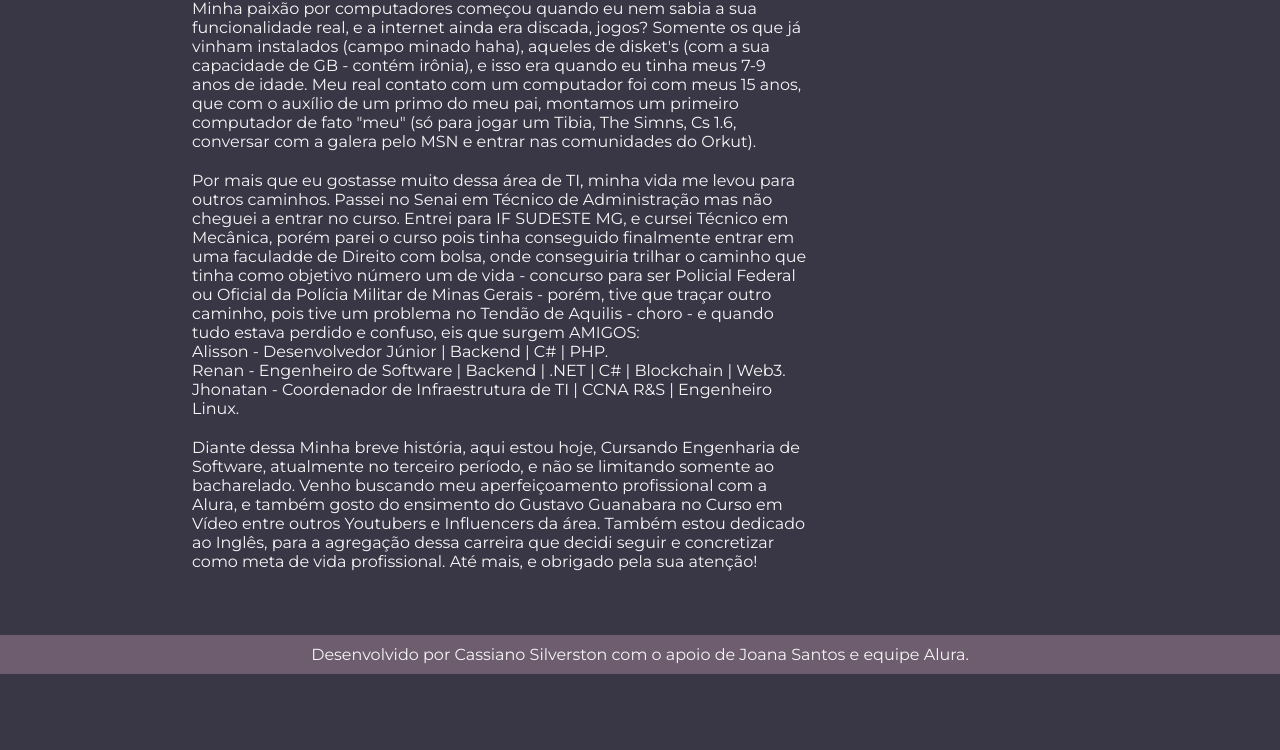
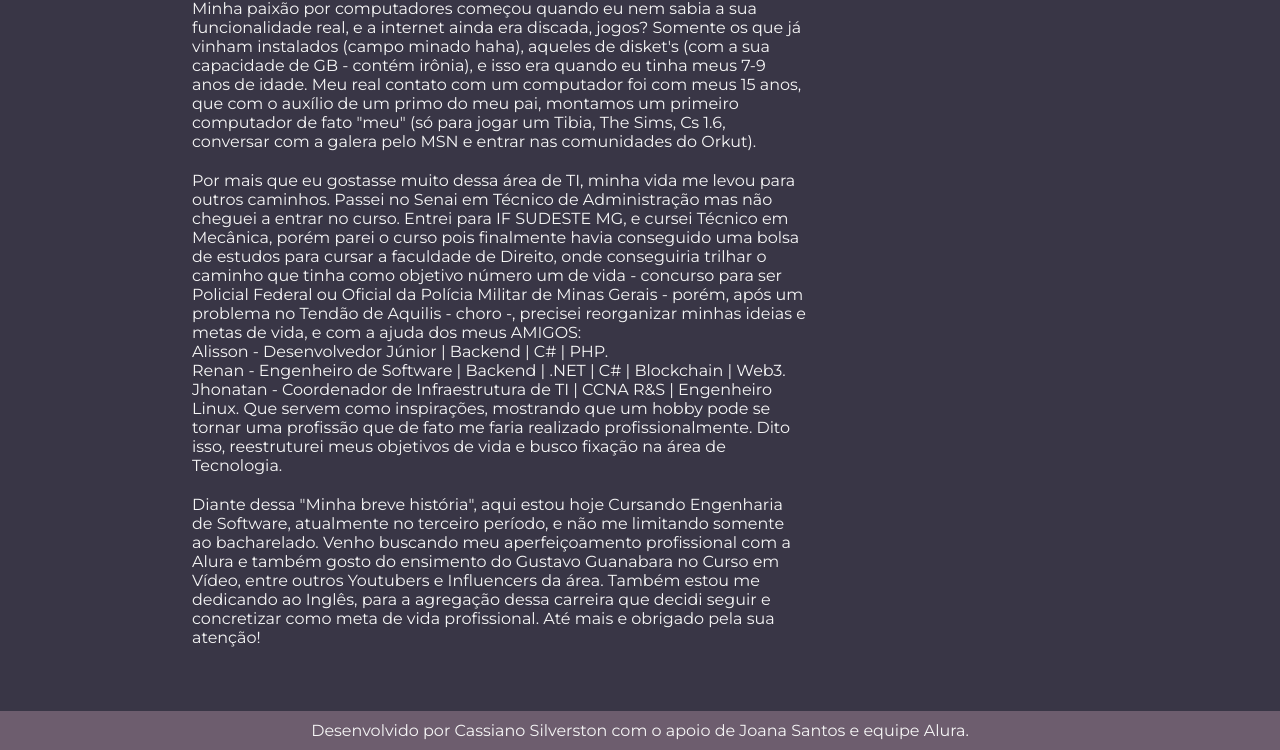
Before and after one commit to Cassisilverston/Portfolio, a plain HTML site: page about.html in a window 1280 px wide. Shown: the part 199-949 px from the top of the page. Before the commit the page ends 873 px from the top, so only its background shows below. Drawn offline with Linux system fonts and the light colour scheme.

Commit message:
Update about.html

```diff
--- a/about.html
+++ b/about.html
@@ -25,26 +25,29 @@
                 aqueles de disket's (com a sua capacidade de GB - contém irônia), e isso era quando eu tinha meus
                 7-9 anos de idade. Meu real contato com um computador foi com meus 15 anos, que com o auxílio
                 de um primo do meu pai, montamos um primeiro computador de fato "meu" (só para jogar um Tibia,
-                The Simns, Cs 1.6, conversar com a galera pelo MSN e entrar nas comunidades do Orkut).
+                The Sims, Cs 1.6, conversar com a galera pelo MSN e entrar nas comunidades do Orkut).
             </p>
             <p class="segundo__paragrafo">
                 Por mais que eu gostasse muito dessa área de TI, minha vida me levou para outros caminhos.
                 Passei no Senai em Técnico de Administração mas não cheguei a entrar no curso. Entrei para
-                IF SUDESTE MG, e cursei Técnico em Mecânica, porém parei o curso pois tinha conseguido
-                finalmente entrar em uma faculadde de Direito com bolsa, onde conseguiria trilhar o caminho
+                IF SUDESTE MG, e cursei Técnico em Mecânica, porém parei o curso pois finalmente havia conseguido
+                uma bolsa de estudos para cursar a faculdade de Direito, onde conseguiria trilhar o caminho
                 que tinha como objetivo número um de vida - concurso para ser Policial Federal ou Oficial
-                da Polícia Militar de Minas Gerais - porém, tive que traçar outro caminho, pois tive um problema
-                no Tendão de Aquilis - choro - e quando tudo estava perdido e confuso, eis que surgem AMIGOS:<br>
+                da Polícia Militar de Minas Gerais - porém, após um problema no Tendão de Aquilis - choro -, precisei
+                reorganizar minhas ideias e metas de vida, e com a ajuda dos meus AMIGOS:<br>
                 Alisson - Desenvolvedor Júnior | Backend | C# | PHP.<br>
                 Renan - Engenheiro de Software | Backend | .NET | C# | Blockchain | Web3.<br>
                 Jhonatan - Coordenador de Infraestrutura de TI | CCNA R&S | Engenheiro Linux.
+                Que servem como inspirações, mostrando que um hobby pode se tornar uma profissão que de fato
+                me faria realizado profissionalmente. Dito isso, reestruturei meus objetivos de vida e busco
+                fixação na área de Tecnologia.
             </p>
             <p class="terceiro_paragrafo">
-                Diante dessa Minha breve história, aqui estou hoje, Cursando Engenharia de Software, atualmente
-                no terceiro período, e não se limitando somente ao bacharelado. Venho buscando meu aperfeiçoamento
-                profissional com a Alura, e também gosto do ensimento do Gustavo Guanabara no Curso em Vídeo entre
-                outros Youtubers e Influencers da área. Também estou dedicado ao Inglês, para a agregação dessa
-                carreira que decidi seguir e concretizar como meta de vida profissional. Até mais, e obrigado
+                Diante dessa "Minha breve história", aqui estou hoje Cursando Engenharia de Software, atualmente
+                no terceiro período, e não me limitando somente ao bacharelado. Venho buscando meu aperfeiçoamento
+                profissional com a Alura e também gosto do ensimento do Gustavo Guanabara no Curso em Vídeo, entre
+                outros Youtubers e Influencers da área. Também estou me dedicando ao Inglês, para a agregação dessa
+                carreira que decidi seguir e concretizar como meta de vida profissional. Até mais e obrigado
                 pela sua atenção!
             </p>
         </section>
```
